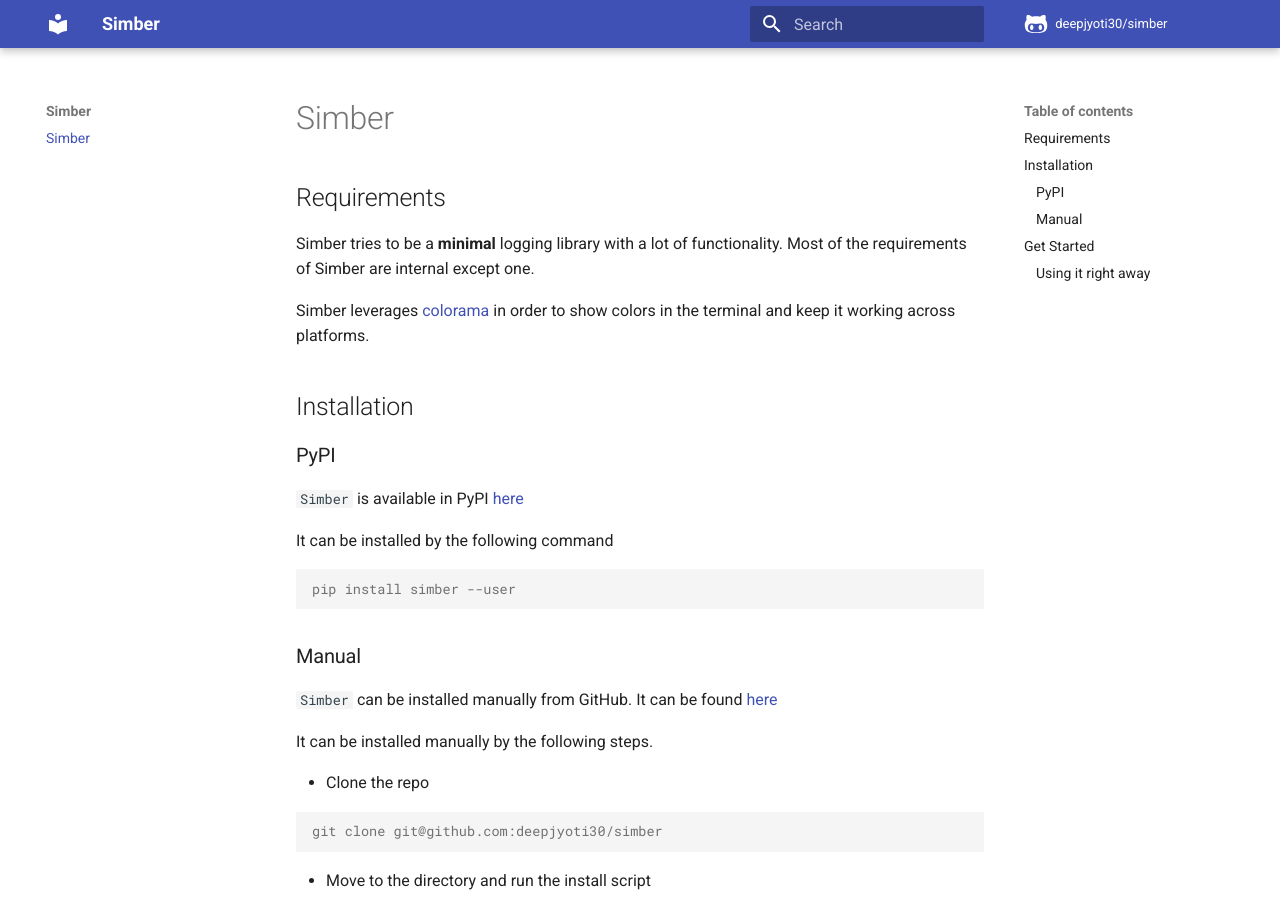
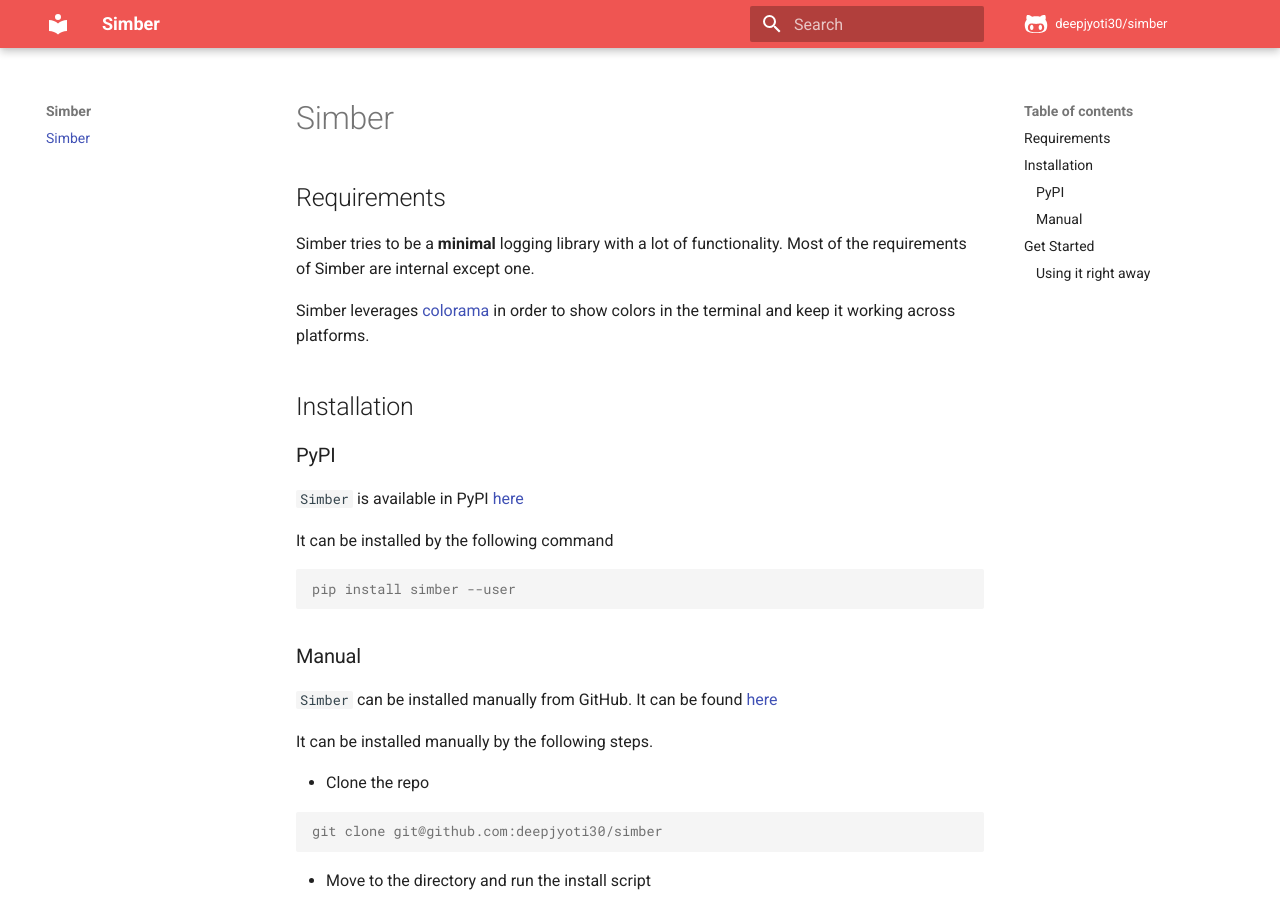
Before and after one commit to deepjyoti30/simber, an MkDocs documentation site: the page built from docs/en/docs/index.md, in a window 1280 px wide and 900 px high. Built offline with MkDocs 1.6.1 and Material for MkDocs 9.7.7, drawn with Linux system fonts in a browser that asks for light colours; comment, search, counter and statistics services are not loaded.

Commit message:
Change the theme of the docs
Change the theme of the docs to make it look better and unique.

```diff
--- a/docs/en/mkdocs.yml
+++ b/docs/en/mkdocs.yml
@@ -2,6 +2,10 @@
 site_description: A simple, minimal and powerful logger for Python
 theme:
   name: material
+  palette:
+    scheme: preference
+    primary: red
+    accent: green
   icon:
     repo: fontawesome/brands/github-alt
   language: en
```
